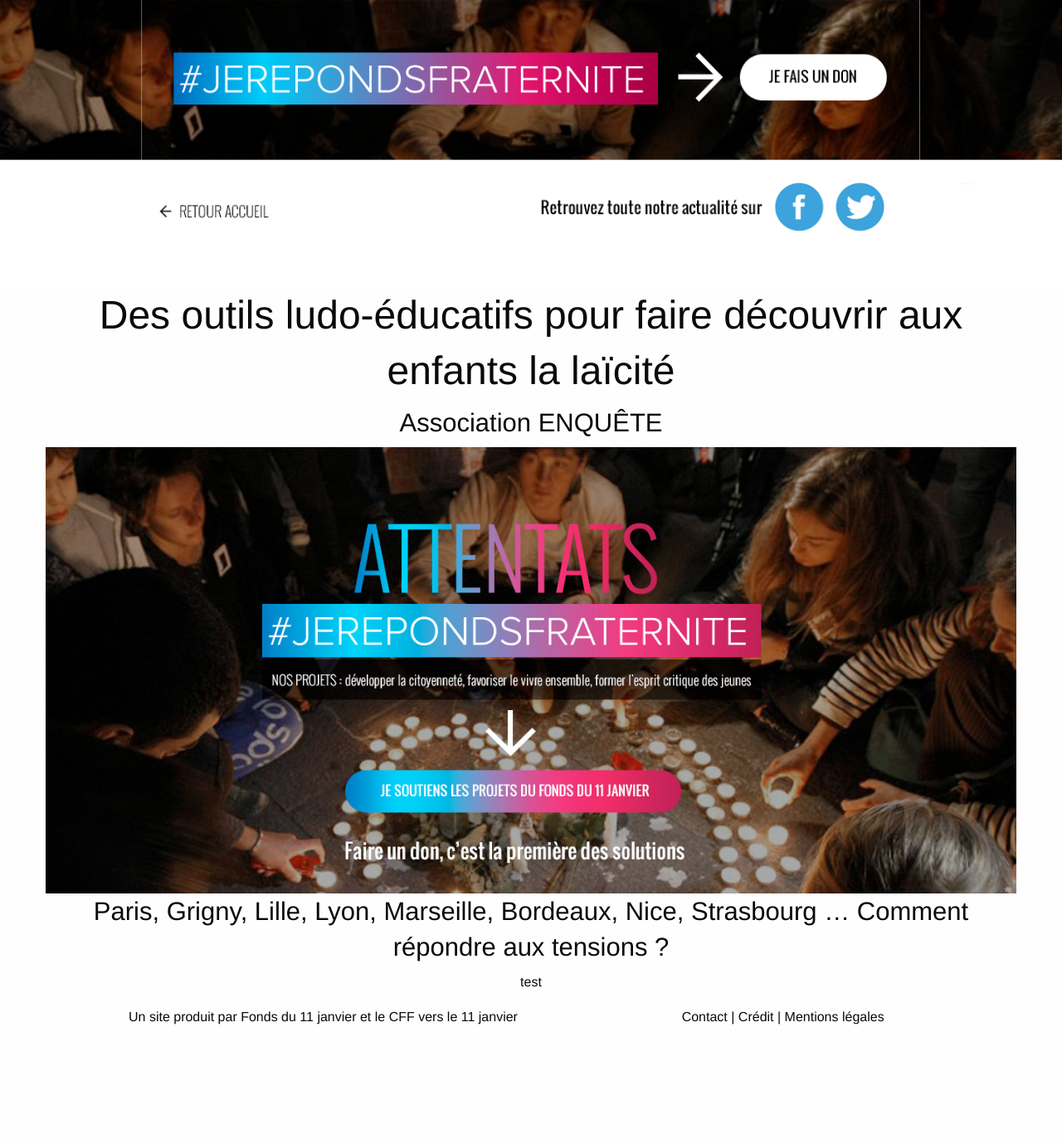
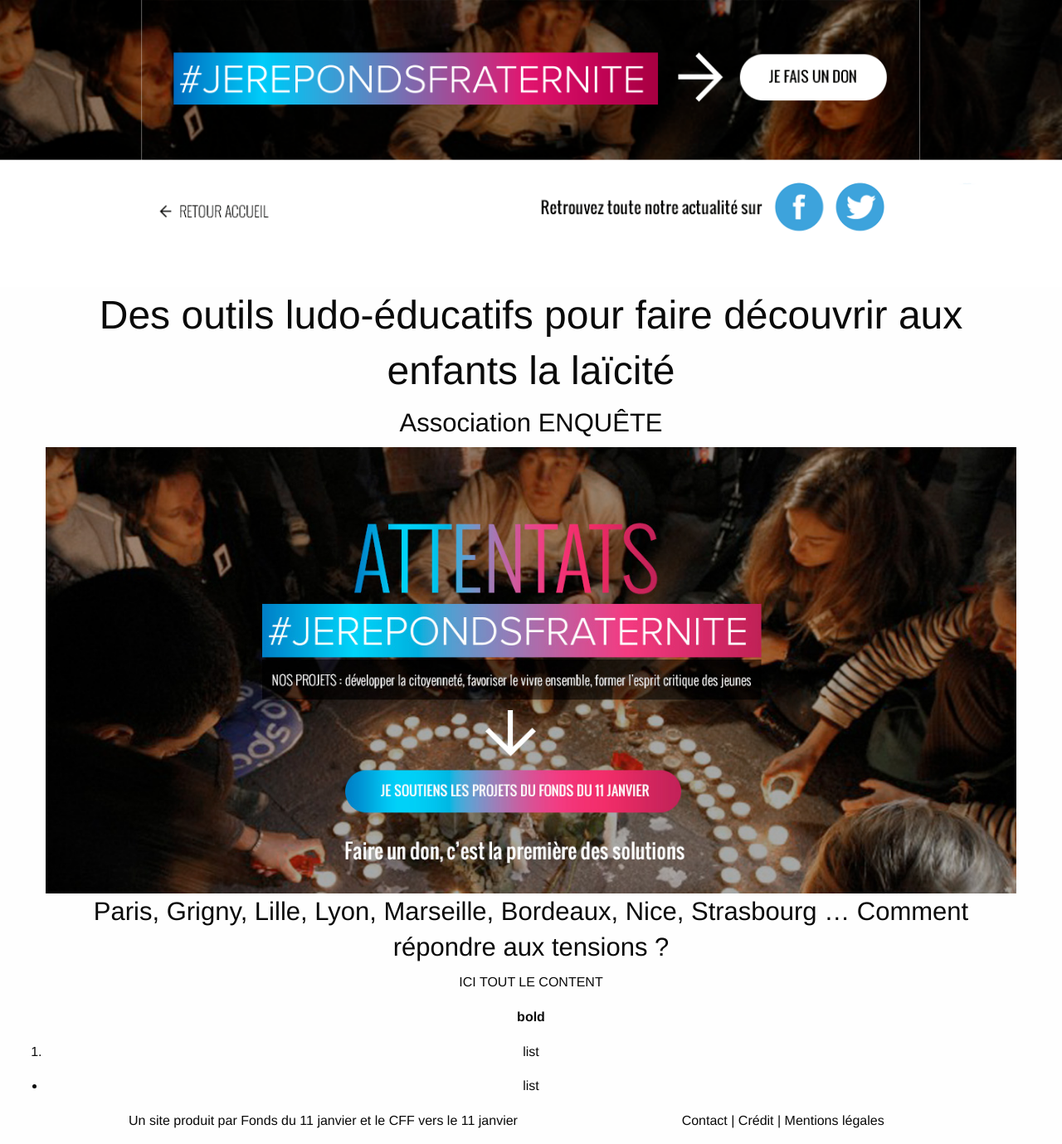
Before and after one commit to adfinitas-app/jerepondsfraternite, a Jekyll site: the page built from _posts/2015-12-01-des-outils-ludo-educatifs-pour-faire-decouvrir-aux-enfants-la-laicite.md, in a window 1280 px wide. Shown: the whole page at 83% size. Built offline with Jekyll 4.4.1, drawn with Linux system fonts in a browser that asks for light colours; before the commit the page ends 1255 px from its top, so only the background shows below that.

Commit message:
Updated '_posts/2015-12-01-des-outils-ludo-educatifs-pour-faire-decouvrir-aux-enfants-la-laicite.md' via CloudCannon

```diff
--- a/_posts/2015-12-01-des-outils-ludo-educatifs-pour-faire-decouvrir-aux-enfants-la-laicite.md
+++ b/_posts/2015-12-01-des-outils-ludo-educatifs-pour-faire-decouvrir-aux-enfants-la-laicite.md
@@ -6,4 +6,11 @@
 vignette_path: /img/bg.jpg
 ---
 
-test
+ICI TOUT LE CONTENT
+
+**bold**
+
+1. list
+
+
+* list
```
